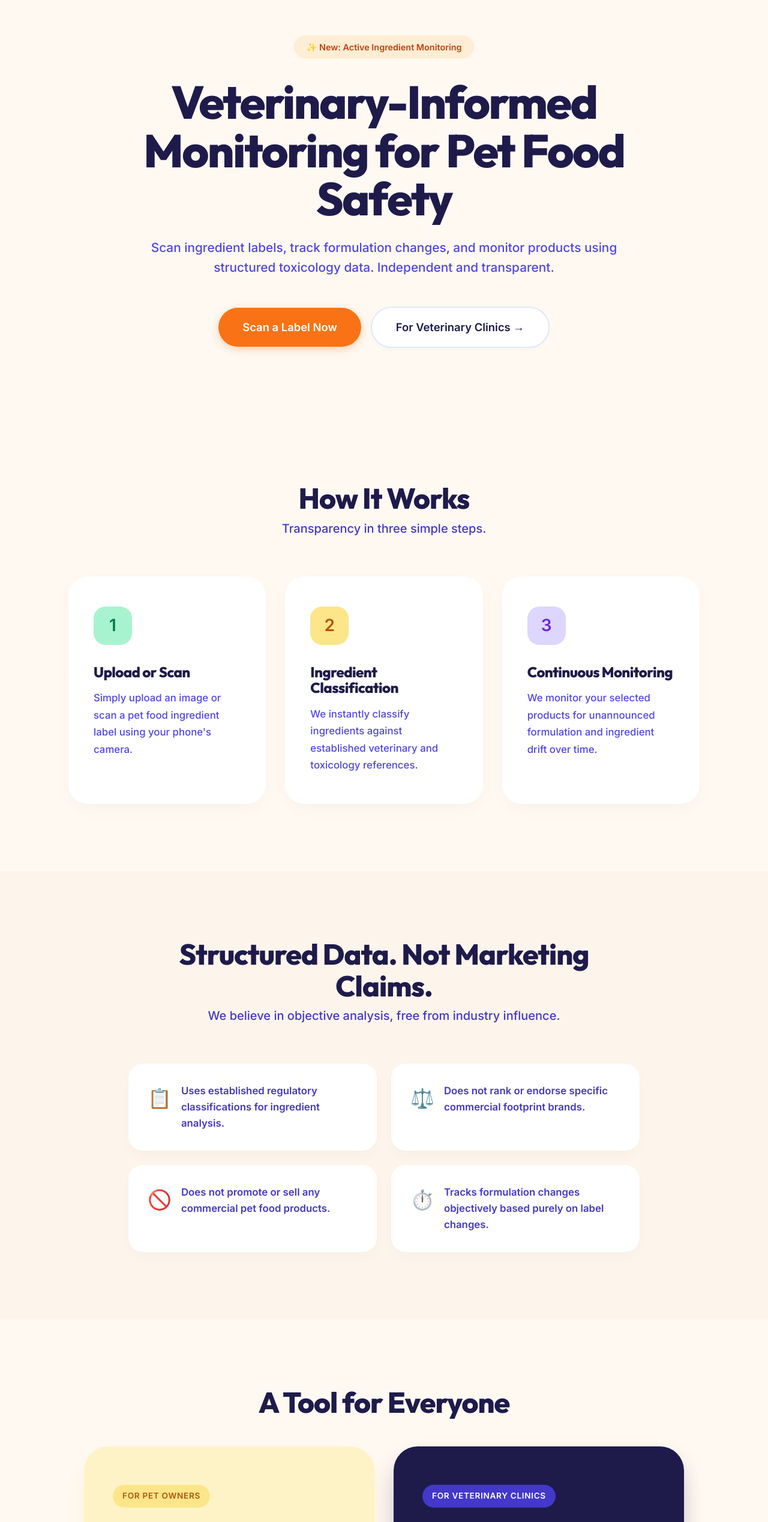
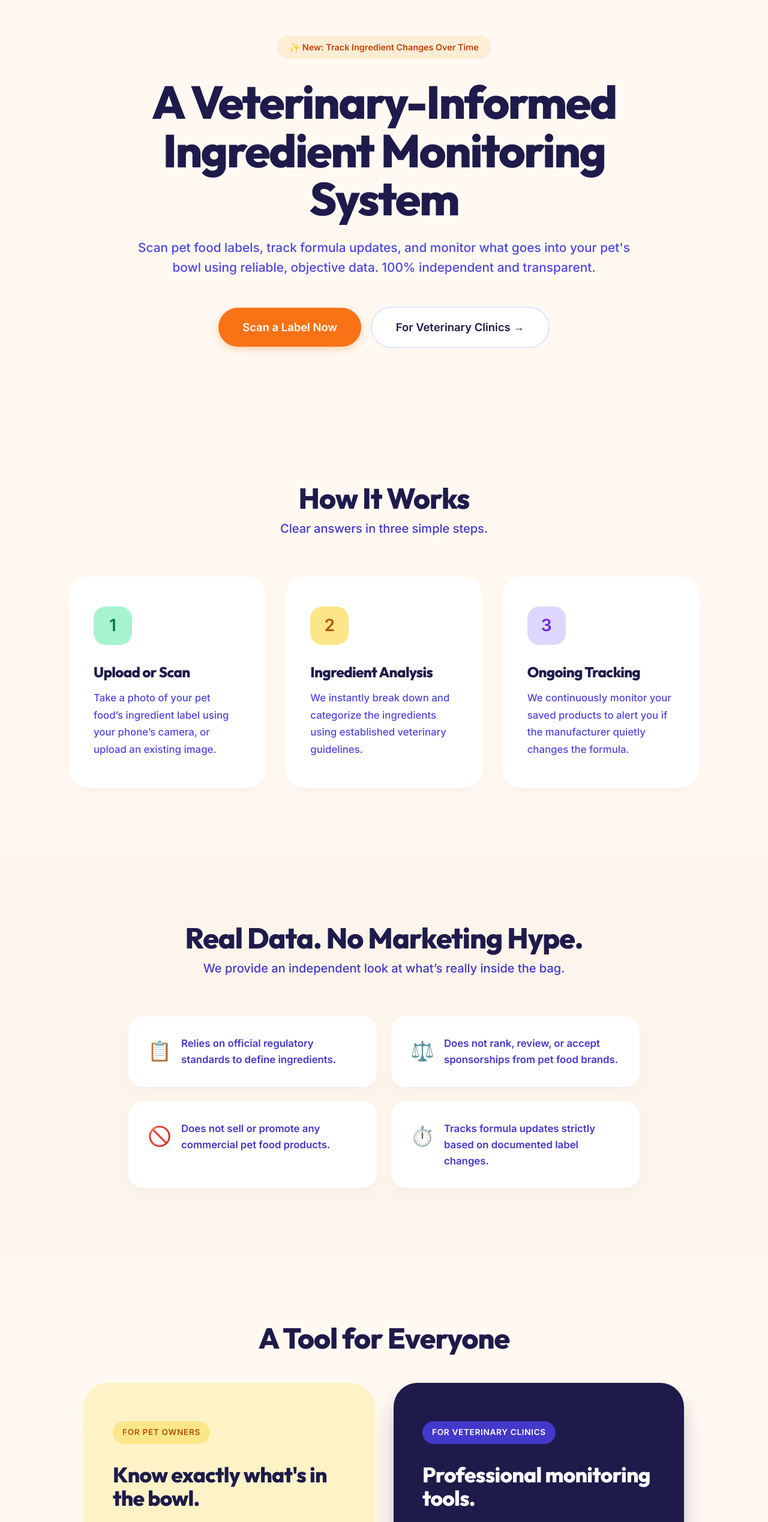
Before and after one commit to noutpelgrim/https-github.com-yourusername-kibblescan.git-., a website: page beta_home.html in a window 1280 px wide. Shown: the part 160-2697 px from the top of the page at 60% size. Drawn offline with Linux system fonts and the light colour scheme.

Commit message:
chore(copy): refactor homepage and scanner UI for D2C clarity

```diff
--- a/beta_home.html
+++ b/beta_home.html
@@ -24,11 +24,11 @@
     <!-- 1. HERO SECTION -->
     <section class="hero-section soft-gradient-bg section">
         <div class="container text-center max-w-lg">
-            <div class="hero-chip">✨ New: Active Ingredient Monitoring</div>
-            <h1 class="hero-headline">Veterinary-Informed Monitoring for Pet Food Safety</h1>
+            <div class="hero-chip">✨ New: Track Ingredient Changes Over Time</div>
+            <h1 class="hero-headline">A Veterinary-Informed Ingredient Monitoring System</h1>
             <p class="hero-subheadline">
-                Scan ingredient labels, track formulation changes, and monitor products using structured toxicology
-                data. Independent and transparent.
+                Scan pet food labels, track formula updates, and monitor what goes into your pet's bowl using reliable,
+                objective data. 100% independent and transparent.
             </p>
             <div class="cta-group">
                 <a href="scan.html" class="btn-primary btn-large">Scan a Label Now</a>
@@ -41,25 +41,25 @@
     <section class="section">
         <div class="container text-center">
             <h2 class="section-title">How It Works</h2>
-            <p class="section-subtitle">Transparency in three simple steps.</p>
+            <p class="section-subtitle">Clear answers in three simple steps.</p>
             <div class="steps-grid">
                 <div class="step-card">
                     <div class="step-number step-green">1</div>
                     <h3 class="step-title">Upload or Scan</h3>
-                    <p class="step-description">Simply upload an image or scan a pet food ingredient label using your
-                        phone's camera.</p>
+                    <p class="step-description">Take a photo of your pet food’s ingredient label using your phone’s
+                        camera, or upload an existing image.</p>
                 </div>
                 <div class="step-card">
                     <div class="step-number step-blue">2</div>
-                    <h3 class="step-title">Ingredient Classification</h3>
-                    <p class="step-description">We instantly classify ingredients against established veterinary and
-                        toxicology references.</p>
+                    <h3 class="step-title">Ingredient Analysis</h3>
+                    <p class="step-description">We instantly break down and categorize the ingredients using established
+                        veterinary guidelines.</p>
                 </div>
                 <div class="step-card">
                     <div class="step-number step-purple">3</div>
-                    <h3 class="step-title">Continuous Monitoring</h3>
-                    <p class="step-description">We monitor your selected products for unannounced formulation and
-                        ingredient drift over time.</p>
+                    <h3 class="step-title">Ongoing Tracking</h3>
+                    <p class="step-description">We continuously monitor your saved products to alert you if the
+                        manufacturer quietly changes the formula.</p>
                 </div>
             </div>
         </div>
@@ -68,25 +68,25 @@
     <!-- 3. CREDIBILITY BLOCK -->
     <section class="section soft-blue-bg">
         <div class="container text-center max-w-lg">
-            <h2 class="section-title">Structured Data. Not Marketing Claims.</h2>
-            <p class="section-subtitle">We believe in objective analysis, free from industry influence.</p>
+            <h2 class="section-title">Real Data. No Marketing Hype.</h2>
+            <p class="section-subtitle">We provide an independent look at what’s really inside the bag.</p>
 
             <div class="credibility-grid">
                 <div class="credibility-item">
                     <div class="credibility-icon">📋</div>
-                    <p>Uses established regulatory classifications for ingredient analysis.</p>
+                    <p>Relies on official regulatory standards to define ingredients.</p>
                 </div>
                 <div class="credibility-item">
                     <div class="credibility-icon">⚖️</div>
-                    <p>Does not rank or endorse specific commercial footprint brands.</p>
+                    <p>Does not rank, review, or accept sponsorships from pet food brands.</p>
                 </div>
                 <div class="credibility-item">
                     <div class="credibility-icon">🚫</div>
-                    <p>Does not promote or sell any commercial pet food products.</p>
+                    <p>Does not sell or promote any commercial pet food products.</p>
                 </div>
                 <div class="credibility-item">
                     <div class="credibility-icon">⏱️</div>
-                    <p>Tracks formulation changes objectively based purely on label changes.</p>
+                    <p>Tracks formula updates strictly based on documented label changes.</p>
                 </div>
             </div>
         </div>
@@ -104,13 +104,13 @@
                 <div class="audience-card pet-owners-card">
                     <div>
                         <div class="audience-pill green-pill">For Pet Owners</div>
-                        <h3 class="audience-title">Know exactly what's in their bowl.</h3>
-                        <p class="audience-desc">Make informed decisions about what you feed your pets every day with
-                            instant analysis.</p>
+                        <h3 class="audience-title">Know exactly what's in the bowl.</h3>
+                        <p class="audience-desc">Make confident decisions about your pet's daily meals with instant,
+                            easy-to-read ingredient insights.</p>
                         <ul class="feature-list-vertical">
-                            <li><span class="check-icon">✓</span> Scan labels instantly</li>
-                            <li><span class="check-icon">✓</span> View ingredient classifications</li>
-                            <li><span class="check-icon">✓</span> Track formulation changes</li>
+                            <li><span class="check-icon">✓</span> Scan labels in seconds</li>
+                            <li><span class="check-icon">✓</span> Understand complex ingredients</li>
+                            <li><span class="check-icon">✓</span> Track formula changes over time</li>
                         </ul>
                     </div>
                     <a href="scan.html" class="btn-primary" style="width: 100%; text-align: center; display: block;">Get
@@ -121,14 +121,14 @@
                 <div class="audience-card vet-clinics-card">
                     <div>
                         <div class="audience-pill blue-pill">For Veterinary Clinics</div>
-                        <h3 class="audience-title">Professional level surveillance.</h3>
-                        <p class="audience-desc">Leverage our active monitoring grid for clinical data and specific
-                            dietary recommendations.</p>
+                        <h3 class="audience-title">Professional monitoring tools.</h3>
+                        <p class="audience-desc">Equip your practice with an objective database to support clinical
+                            conversations and dietary planning.</p>
                         <ul class="feature-list-vertical">
-                            <li><span class="check-icon check-light">✓</span> Monitor multiple products systematically
+                            <li><span class="check-icon check-light">✓</span> Track multiple products systematically
                             </li>
-                            <li><span class="check-icon check-light">✓</span> Access structured ingredient logs</li>
-                            <li><span class="check-icon check-light">✓</span> Exportable product history records</li>
+                            <li><span class="check-icon check-light">✓</span> Access detailed ingredient histories</li>
+                            <li><span class="check-icon check-light">✓</span> Download and export product records</li>
                         </ul>
                     </div>
                     <a href="clinical.html" class="btn-white"
@@ -142,14 +142,14 @@
     <!-- 5. SIMPLE PRICING PREVIEW -->
     <section class="section soft-gray-bg">
         <div class="container text-center">
-            <h2 class="section-title">Transparent Access</h2>
-            <p class="section-subtitle">Simple, straightforward tiers for any size need.</p>
+            <h2 class="section-title">Clear, Transparent Pricing</h2>
+            <p class="section-subtitle">Simple tools for every kind of pet guardian.</p>
             <div class="pricing-grid">
 
                 <div class="pricing-tier">
                     <h3 class="tier-name">Pet Owners</h3>
                     <p class="tier-price">Free</p>
-                    <p class="tier-details">Basic label scanning and classification.</p>
+                    <p class="tier-details">Instantly scan labels and identify standard ingredients.</p>
                     <a href="scan.html" class="btn-outline" style="margin-top: auto;">Start Scanning</a>
                 </div>
 
@@ -157,14 +157,14 @@
                     <div class="popular-badge">Most Popular</div>
                     <h3 class="tier-name">Pet Owners (Pro)</h3>
                     <p class="tier-price">$5<span class="tier-period">/month</span></p>
-                    <p class="tier-details">Formulation monitoring and history tracking.</p>
+                    <p class="tier-details">Unlock long-term formula tracking and product history alerts.</p>
                     <a href="scan.html" class="btn-primary" style="margin-top: auto;">Upgrade to Pro</a>
                 </div>
 
                 <div class="pricing-tier professional-tier">
                     <h3 class="tier-name">Veterinary Clinics</h3>
                     <p class="tier-price">$39<span class="tier-period">/month</span></p>
-                    <p class="tier-details">Professional Access. Multi-product monitoring and data export.</p>
+                    <p class="tier-details">Professional tools for clinic-wide tracking and printable records.</p>
                     <a href="clinical.html" class="btn-outline" style="margin-top: auto;">Clinic Access</a>
                 </div>
 
```
Also changed, not shown: scan.html (+5 -5 lines).
